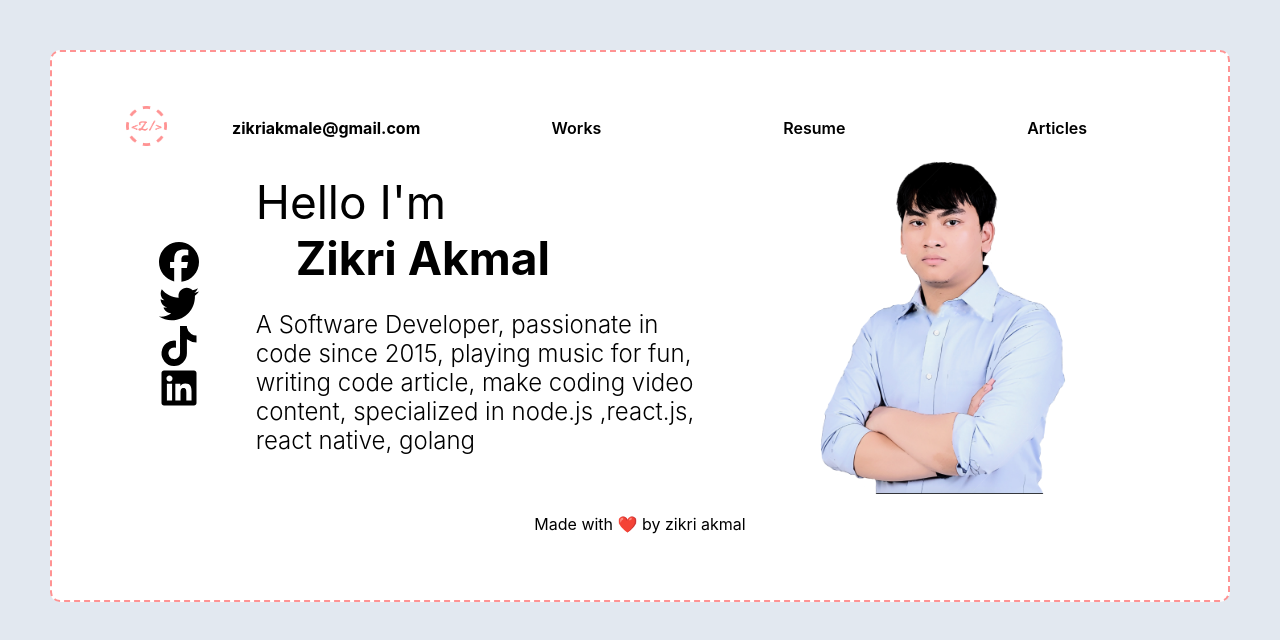
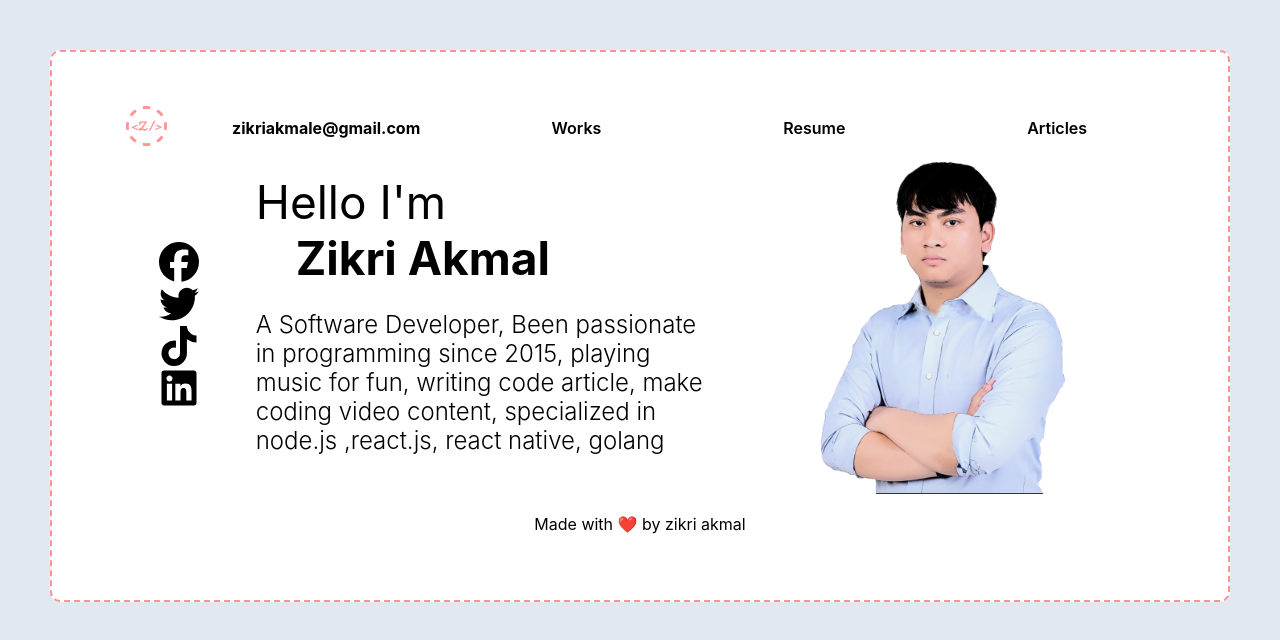
Before and after one commit to zikriakmal/my-react-homepage, a React (Create React App) app: page / in a window 1280 px wide. Shown: the top 640 px of the page. Built offline with nearby package versions, Linux system fonts and the light colour scheme.

Commit message:
update readme

```diff
--- a/package.json
+++ b/package.json
@@ -9,12 +9,12 @@
     "@fortawesome/free-brands-svg-icons": "^6.2.1",
     "@fortawesome/free-solid-svg-icons": "^6.2.1",
     "@fortawesome/react-fontawesome": "^0.2.0",
-    "@mui/material": "^5.11.1",
     "@testing-library/jest-dom": "^5.16.5",
     "@testing-library/react": "^13.4.0",
     "@testing-library/user-event": "^13.5.0",
     "react": "^18.2.0",
     "react-dom": "^18.2.0",
+    "react-router-dom": "^6.6.1",
     "react-scripts": "5.0.1",
     "web-vitals": "^2.1.4"
   },
--- a/src/pages/HomePage/index.js
+++ b/src/pages/HomePage/index.js
@@ -84,7 +84,7 @@ const HomepageContent = () => {
           </p>
         </div>
         <p style={{ fontSize: 24, fontWeight: 300, textAlign: "left" }}>
-          A Software Developer, passionate in code since 2015, playing music for
+          A Software Developer, Been passionate in programming since 2015, playing music for
           fun, writing code article, make coding video content, specialized in
           node.js ,react.js, react native, golang
         </p>
```
Also changed, not shown: 2 other files (tests, documents, lock files or other folders).
